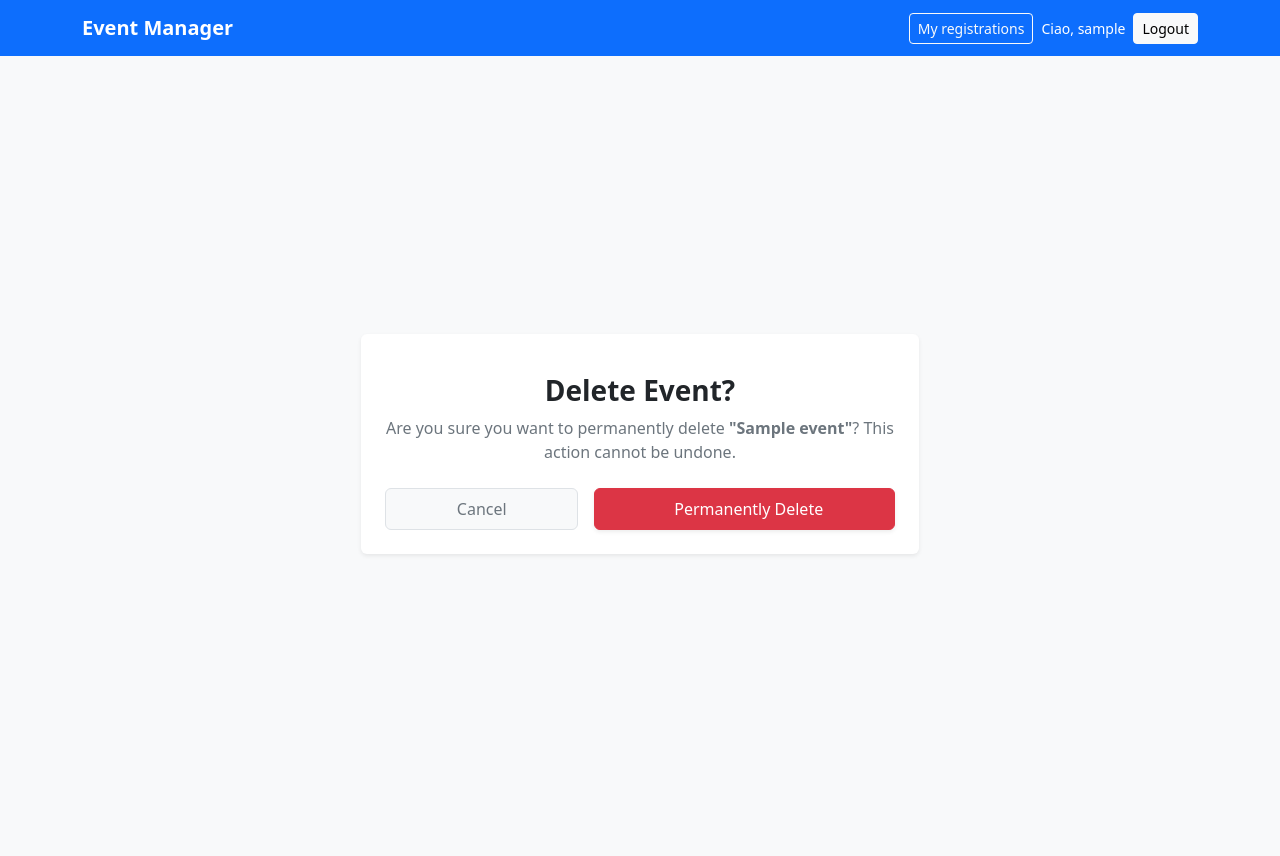
After one commit to ccecchi/Event_management_system, a Django app: page /events/1/delete/ in a window 1280 px wide. The commit adds this page. Run offline with Django 5.2, Linux system fonts and the light colour scheme; a user stored in the database is signed in; tables that the repository leaves empty hold one stand-in row (values such as "Sample post").

Commit message:
Add delete event function

```diff
--- a/events/urls.py
+++ b/events/urls.py
@@ -1,7 +1,9 @@
 from django.urls import path
-from .views import OrganizerDashboardView, EventCreateView
+from .views import OrganizerDashboardView, EventCreateView, EventDetailView, EventDeleteView
 
 urlpatterns = [
+    path("<int:pk>/", EventDetailView.as_view(), name="event_detail"),
     path("dashboard/", OrganizerDashboardView.as_view(), name="organizer_dashboard"),
     path("create/", EventCreateView.as_view(), name="new_event"),
+    path("<int:pk>/delete/", EventDeleteView.as_view(), name="event_delete"),
 ]
--- a/events/views.py
+++ b/events/views.py
@@ -1,8 +1,9 @@
 from django.shortcuts import render
 from django.urls import reverse_lazy
 from accounts.mixins import OrganizerRequiredMixin
-from django.views.generic import ListView, DetailView, CreateView
+from django.views.generic import ListView, DetailView, CreateView, DeleteView
 from django.contrib import messages
+from django.core.exceptions import PermissionDenied
 from .models import Event
 from .forms import EventForm
 
@@ -27,6 +28,16 @@ class EventCreateView(OrganizerRequiredMixin, CreateView):
         messages.success(self.request, f'Event "{form.instance.title}" has been succesfully registered!')
         return response
 
+class EventDeleteView(OrganizerRequiredMixin, DeleteView):
+    model = Event
+    template_name = "event_delete.html"
+    success_url = reverse_lazy("organizer_dashboard")
+
+    def dispatch(self, request, *args, **kwargs):
+        self.object = self.get_object()
+        if request.user != self.object.organizer:
+            raise PermissionDenied
+        return super().dispatch(request, *args, **kwargs)
 
 class OrganizerDashboardView(OrganizerRequiredMixin, ListView):
     model = Event
--- a/templates/base.html
+++ b/templates/base.html
@@ -17,7 +17,7 @@
                     {% if user.is_organizer %}
                         <a href="{% url 'organizer_dashboard' %}" class="btn btn-outline-light btn-sm">My events</a>
                     {% else %}
-                        <a href="{% url 'attendee_dashboard' %}" class="btn btn-outline-light btn-sm">My registrations</a>
+                        <a href="" class="btn btn-outline-light btn-sm">My registrations</a>
                     {% endif %}
 
                     <span class="text-white small d-none d-sm-inline">Ciao, {{ user.username }}</span>
--- /dev/null
+++ b/templates/event_delete.html
@@ -0,0 +1,44 @@
+{% extends "base.html" %}
+
+{% block body %}
+<div class="container min-vh-100 d-flex flex-column align-items-center justify-content-center py-5">
+    <div class="col-12 col-md-8 col-lg-6">
+
+        <!-- Main Confirmation Card -->
+        <div class="card shadow-sm border-0 mb-4 bg-white">
+            <div class="card-body p-4 text-center">
+
+                <!-- Warning Icon -->
+                <div class="text-danger mb-3">
+                    <i class="bi bi-exclamation-triangle-fill display-4"></i>
+                </div>
+
+                <!-- Title & Warning Message -->
+                <h3 class="fw-bold text-dark mb-2">Delete Event?</h3>
+                <p class="text-secondary mb-4">
+                    Are you sure you want to permanently delete <strong>"{{ object.title }}"</strong>? This action cannot be undone.
+                </p>
+
+                <!-- Form for Submission -->
+                <form method="POST">
+                    {% csrf_token %} <!-- If using Django/Flask, keep this. Otherwise, feel free to remove. -->
+
+                    <div class="d-flex justify-content-between gap-3">
+
+                        <a href="{% url 'event_detail' object.pk %}" class="btn btn-light border px-4 py-2 flex-grow-1 fw-medium text-secondary">
+                            Cancel
+                        </a>
+
+                        <!-- Actual Confirm Delete Button -->
+                        <button type="submit" class="btn btn-danger px-4 py-2 flex-grow-1 shadow-sm fw-medium">
+                            <i class="bi bi-trash3 me-2"></i>Permanently Delete
+                        </button>
+                    </div>
+                </form>
+
+            </div>
+        </div>
+
+    </div>
+</div>
+{% endblock body %}
--- a/templates/home.html
+++ b/templates/home.html
@@ -25,7 +25,7 @@
                 {% if user.is_organizer %}
                     <a href="{% url 'organizer_dashboard' %}" class="btn btn-primary btn-lg w-100">Vai alla tua Area Riservata</a>
                 {% else %}
-                    <a href="{% url 'attendee_dashboard' %}" class="btn btn-primary btn-lg w-100">Vai alla tua Area Riservata</a>
+                    <a href="" class="btn btn-primary btn-lg w-100">Vai alla tua Area Riservata</a>
                 {% endif %}
             </div>
 
--- a/templates/organizer_dashboard.html
+++ b/templates/organizer_dashboard.html
@@ -1,16 +1,16 @@
 {% extends "base.html" %}
 
 {% block body %}
-<div class="container min-vh-100 d-flex flex-column justify-content-center align-items-center py-5">
+<div class="container min-vh-100 d-flex flex-column  align-items-center py-5">
     <div class="card shadow-sm p-4" style="width: 600px;">
         <div class="d-flex justify-content-between align-items-center mb-3">
             <h2 class="h4 mb-0 text-dark">My Events</h2>
             <a href="{% url 'new_event' %}" class="btn btn-primary btn-sm">+ Create event</a>
         </div>
 
-        {% if events %}
+        {% if event_list %}
             <ul class="list-group">
-                {% for event in events %}
+                {% for event in event_list %}
                     <li class="list-group-item d-flex justify-content-between align-items-center">
                         <div>
                             <a href="{{ event.get_absolute_url }}" class="text-decoration-none">{{ event.title }}</a>
```
